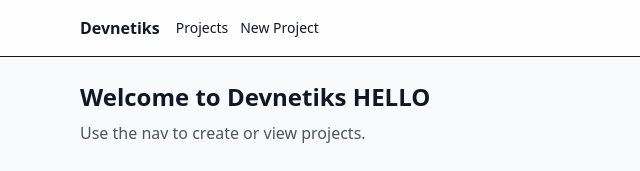
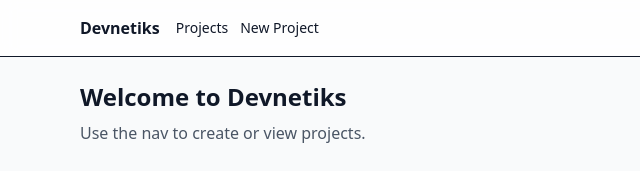
Before and after one commit to webdevRafa/devnetiks, a React (Vite) app: page / in a window 1280 px wide. Shown: the top 171 px of the page, without its empty margins (0-640 px from the left). Built offline with nearby package versions, Linux system fonts and the light colour scheme; no server answers.

Commit message:
removing devnetiks

```diff
--- a/src/App.tsx
+++ b/src/App.tsx
@@ -32,7 +32,7 @@
 function Home() {
   return (
     <div className="space-y-2">
-      <h1 className="text-2xl font-bold">Welcome to Devnetiks HELLO</h1>
+      <h1 className="text-2xl font-bold">Welcome to Devnetiks</h1>
       <p className="text-gray-600">Use the nav to create or view projects.</p>
     </div>
   );
```
